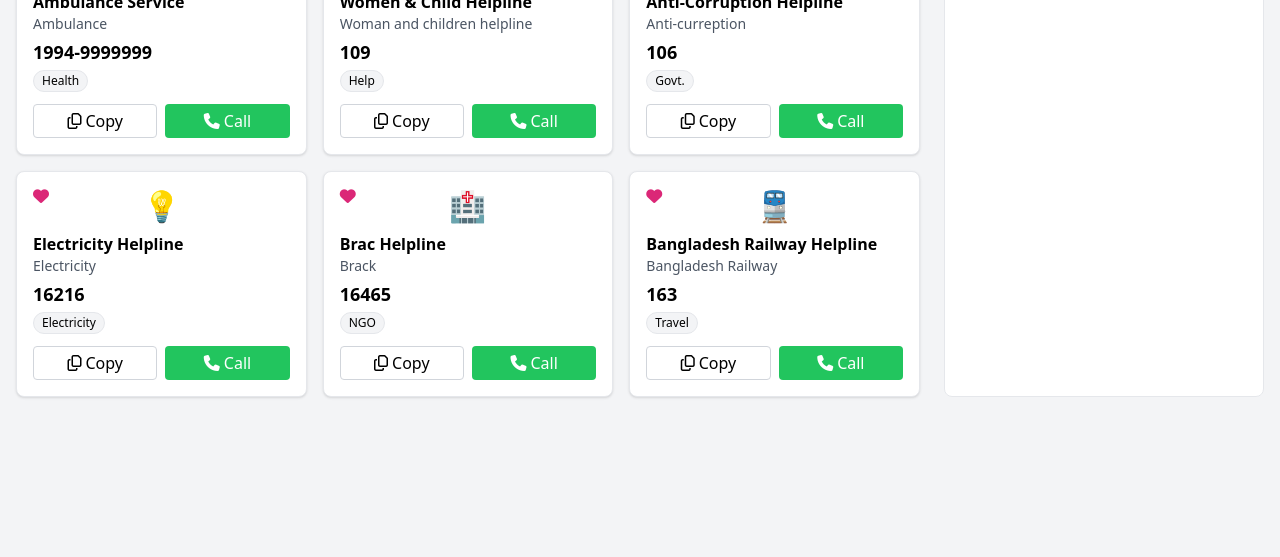
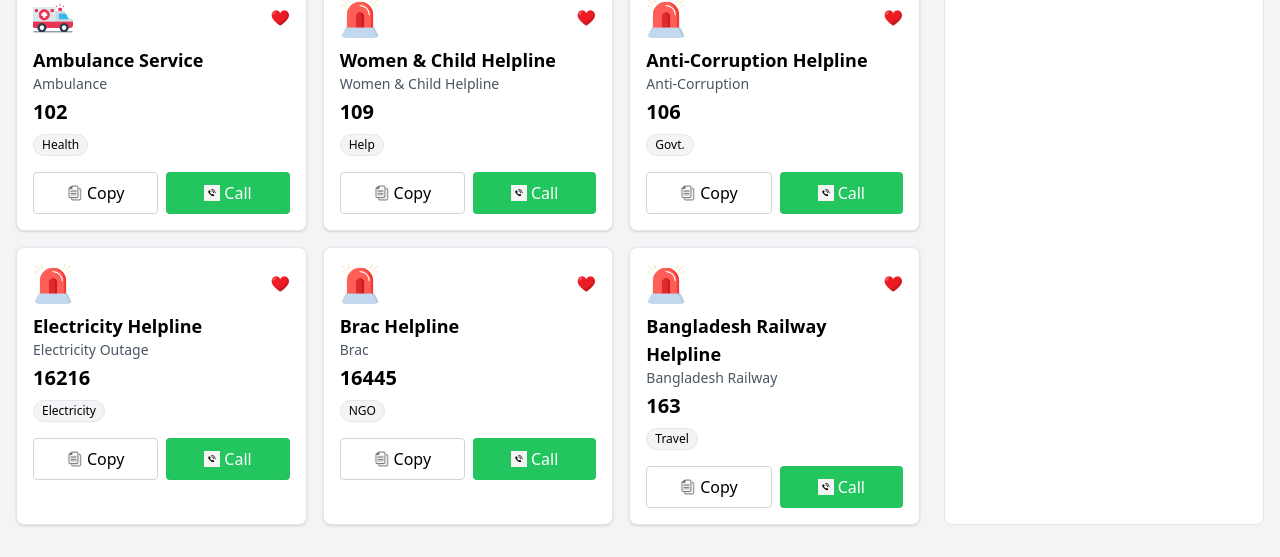
Before and after one commit to mostasma/assignment5, a plain HTML site: page index.html in a window 1280 px wide. Shown: the part 686-1243 px from the top of the page. Before the commit the page ends 1115 px from the top, so only its background shows below. Drawn offline with nearby package versions, Linux system fonts and the light colour scheme.

Commit message:
now final updated

```diff
--- a/index.html
+++ b/index.html
@@ -19,18 +19,26 @@
       </span>
     </a>
     <div class="flex items-center gap-4">
-      <div class="flex items-center gap-3 px-10 py-2 rounded-full bg-green-50">
-        <i class="fa-solid fa-heart text-pink-600"></i>
+      <!-- Heart -->
+      <div class="flex items-center gap-2 px-10 py-4 rounded-full bg-green-50">
+        <img src="assets/heart.png" alt="Heart" class="h-5 w-5">
         <span id="heartCount">0</span>
       </div>
-      <div class="flex items-center gap-3 px-10 py-2 rounded-full  bg-green-50">
+
+      <!-- Coins -->
+      <div class="flex items-center gap-2 px-10 py-4 rounded-full bg-green-50">
         <span id="coinCount">100</span>
-        <i class="fa-solid fa-coins text-yellow-600"></i>
+        <img src="assets/coin.png" alt="Coins" class="h-5 w-5">
+
       </div>
-      <div class="flex items-center gap-3 px-10 py-2 rounded-full border border-green-200 bg-green-600">
-        <i class="fa-regular fa-copy text-green-600"></i>
+
+      <!-- Copy -->
+      <div class="flex items-center gap-2 px-10 py-4 rounded-full bg-green-600">
+
         <span id="copyCount">0 copy</span>
       </div>
+    </div>
+
     </div>
   </div>
 </header>
@@ -64,69 +72,80 @@
 <script>
   // ---------- Data ----------//
   const services = [
-    { id:'nat-emergency',
-    icon:'🛡️',
-    name:'National Emergency Number',
-    localName:'national emergrncy',
-    number:'999',
-    category:'All'
+  {
+    id: 'nat-emergency',
+    icon: 'assets/emergency.png',   // your own image
+    name: 'National Emergency Number',
+    localName: 'National Emergency',
+    number: '999',
+    category: 'All'
   },
-    { id:'police',
-    icon:'👮',
-    name:'Police Helpline Number',
-    localName:'police',
-    number:'999',
-    category:'Police'
+  {
+    id: 'police',
+    icon: 'assets/police.png',      // your own image
+    name: 'Police Helpline Number',
+    localName: 'Police',
+    number: '999',
+    category: 'Police'
   },
-    { id:'fire',
-    icon:'🚒',
-    name:'Fire Service Number',
-    localName:'Fire services',
-    number:'999',
-    category:'Fire'
+  {
+    id: 'fire',
+    icon: 'assets/emergency.png',        // your own image
+    name: 'Fire Service Number',
+    localName: 'Fire Service',
+    number: '999',
+    category: 'Fire'
   },
-    { id:'ambulance',
-    icon:'🚑',
-    name:'Ambulance Service',
-    localName:'Ambulance',
-    number:'1994-9999999',
-    category:'Health'
+  {
+    id: 'ambulance',
+    icon: 'assets/ambulance.png',   // your own image
+    name: 'Ambulance Service',
+    localName: 'Ambulance',
+    number: '102',
+    category: 'Health'
   },
-    { id:'women-child',
-    icon:'👩‍👧',
-    name:'Women & Child Helpline',
-    localName:'Woman and children helpline',
-    number:'109',
-    category:'Help'
+  {
+    id: 'women-child',
+    icon: 'assets/emergency.png',       // your own image
+    name: 'Women & Child Helpline',
+    localName: 'Women & Child Helpline',
+    number: '109',
+    category: 'Help'
   },
-    { id:'anti-corruption',
-    icon:'🛡️',
-    name:'Anti-Corruption Helpline',
-    localName:'Anti-curreption',
-    number:'106',
-    category:'Govt.' },
+  {
+    id: 'anti-corruption',
+    icon: 'assets/emergency.png',  // your own image
+    name: 'Anti-Corruption Helpline',
+    localName: 'Anti-Corruption',
+    number: '106',
+    category: 'Govt.'
+  },
+  {
+    id: 'electricity',
+    icon: 'assets/emergency.png', // your own image
+    name: 'Electricity Helpline',
+    localName: 'Electricity Outage',
+    number: '16216',
+    category: 'Electricity'
+  },
+  {
+    id: 'brac',
+    icon: 'assets/emergency.png',        // your own image
+    name: 'Brac Helpline',
+    localName: 'Brac',
+    number: '16445',
+    category: 'NGO'
+  },
+  {
+    id: 'railway',
+    icon: 'assets/emergency.png',       // your own image
+    name: 'Bangladesh Railway Helpline',
+    localName: 'Bangladesh Railway',
+    number: '163',
+    category: 'Travel'
+  }
+];
 
-    { id:'electricity',
-    icon:'💡',
-    name:'Electricity Helpline',
-    localName:'Electricity',
-    number:'16216',
-    category:'Electricity' },
-
-    { id:'brac',
-    icon:'🏥',
-    name:'Brac Helpline',
-    localName:'Brack',
-    number:'16465',
-    category:'NGO' },
-
-    { id:'rail',
-    icon:'🚆',
-    name:'Bangladesh Railway Helpline',
-    localName:'Bangladesh Railway',
-    number:'163',
-    category:'Travel' }
-  ];
 
   // ---------- State ----------//
   let coins = 100;
@@ -152,20 +171,39 @@
 
   // ---------- Render Cards ----------//
   function renderCards() {
+  const cardsEl = document.getElementById("cards");
+
   cardsEl.innerHTML = services.map(s => `
-      <article class="bg-white border border-gray-200 rounded-lg p-4 shadow relative">
-        <button class="fav absolute top-2 left-2 w-8 h-8 flex items-center justify-center text-pink-600"><i class="fa-solid fa-heart"></i></button>
-        <div class="text-3xl text-center mb-2">${s.icon}</div>
-        <div class="font-bold">${s.name}</div>
-        <div class="text-gray-600 text-sm">${s.localName}</div>
-        <div class="font-semibold text-lg mt-1">${s.number}</div>
-        <span class="text-xs bg-gray-100 border border-gray-200 rounded-full px-2 py-0.5 mt-1 inline-block">${s.category}</span>
-        <div class="grid grid-cols-2 gap-2 mt-3">
-          <button class="btn ghost copy-btn flex items-center justify-center gap-1 px-2 py-1 border border-gray-300 rounded">
-            <i class="fa-regular fa-copy"></i> Copy
+    <article class="card bg-white border border-gray-200 rounded-lg p-4 shadow relative" data-id="${s.id}">
+
+      <!-- Service Icon -->
+      <div class="flex items-center gap-3 mb-2">
+        <img src="${s.icon}" alt="${s.name}" class="h-10 w-10 rounded-md">
+        <button class="fav ml-auto">
+          <img src="assets/heart.png" alt="Favorite" class="h-5 w-5">
         </button>
-          <button class="btn primary call-btn flex items-center justify-center gap-1 px-2 py-1 rounded bg-green-500 text-white">
-            <i class="fa-solid fa-phone"></i> Call
+      </div>
+
+      <!-- Service Info -->
+      <div class="name font-bold text-lg">${s.name}</div>
+      <div class="local text-gray-600 text-sm">${s.localName}</div>
+      <div class="number font-semibold text-xl mt-1">${s.number}</div>
+
+      <!-- Category -->
+      <span class="badge inline-block mt-2 px-2 py-0.5 text-xs bg-gray-100 border border-gray-200 rounded-full">
+        ${s.category}
+      </span>
+
+      <!-- Actions -->
+      <div class="actions flex gap-2 mt-4">
+        <button class="flex-1 flex items-center justify-center gap-1 px-3 py-2 border border-gray-300 rounded copy-btn"
+                data-number="${s.number}" data-name="${s.name}">
+          <img src="assets/copy.png" alt="Copy" class="h-4 w-4"> Copy
+        </button>
+
+        <button class="flex-1 flex items-center justify-center gap-1 px-3 py-2 rounded bg-green-500 text-white call-btn"
+                data-number="${s.number}" data-name="${s.name}">
+          <img src="assets/call.png" alt="Call" class="h-4 w-4"> Call
         </button>
       </div>
     </article>
@@ -173,6 +211,7 @@
 }
 
 renderCards();
+
 
   // ---------- Event Delegation ----------
   cardsEl.addEventListener('click', async (e) => {
```
Also changed, not shown: assets/call.png (added), assets/copy.png (added). Lines whose indentation alone changed are shown as unchanged.
